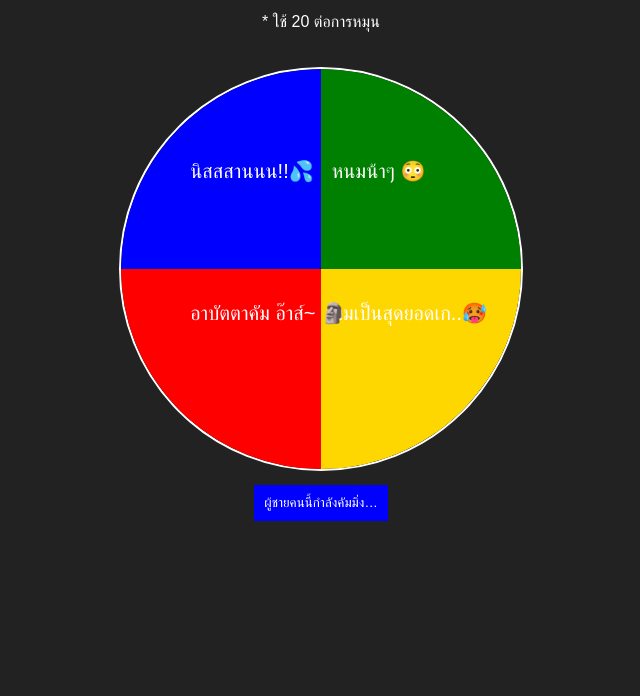
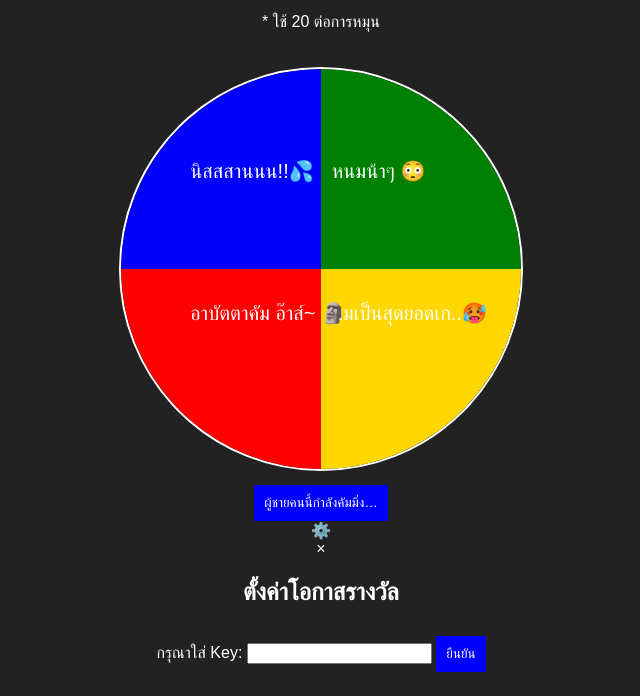
Before and after one commit to tagertee/Wheel-gay, a plain HTML site: page index.html in a window 1280 px wide. Shown: the part 104-800 px from the top of the page, without its empty margins (319-959 px from the left). Drawn offline with Linux system fonts and the light colour scheme.

Commit message:
Update index.html

```diff
--- a/index.html
+++ b/index.html
@@ -20,6 +20,25 @@
     <div id="message"></div>
     <div id="result"></div>
 
+    <!-- ไอคอนตั้งค่า -->
+    <div id="settingsIcon">⚙️</div>
+
+    <!-- หน้าต่างตั้งค่า -->
+    <div id="settingsModal" class="modal">
+        <div class="modal-content">
+            <span class="close">&times;</span>
+            <h2>ตั้งค่าโอกาสรางวัล</h2>
+            <label for="keyInput">กรุณาใส่ Key:</label>
+            <input type="password" id="keyInput">
+            <button id="verifyKey">ยืนยัน</button>
+            <div id="settingsForm" style="display: none;">
+                <p>ตั้งค่าเปอร์เซ็นต์โอกาสของแต่ละรางวัล:</p>
+                <div id="prizeSettings"></div>
+                <button id="saveSettings">บันทึก</button>
+            </div>
+        </div>
+    </div>
+
     <script src="script.js"></script>
 </body>
 </html>
```
